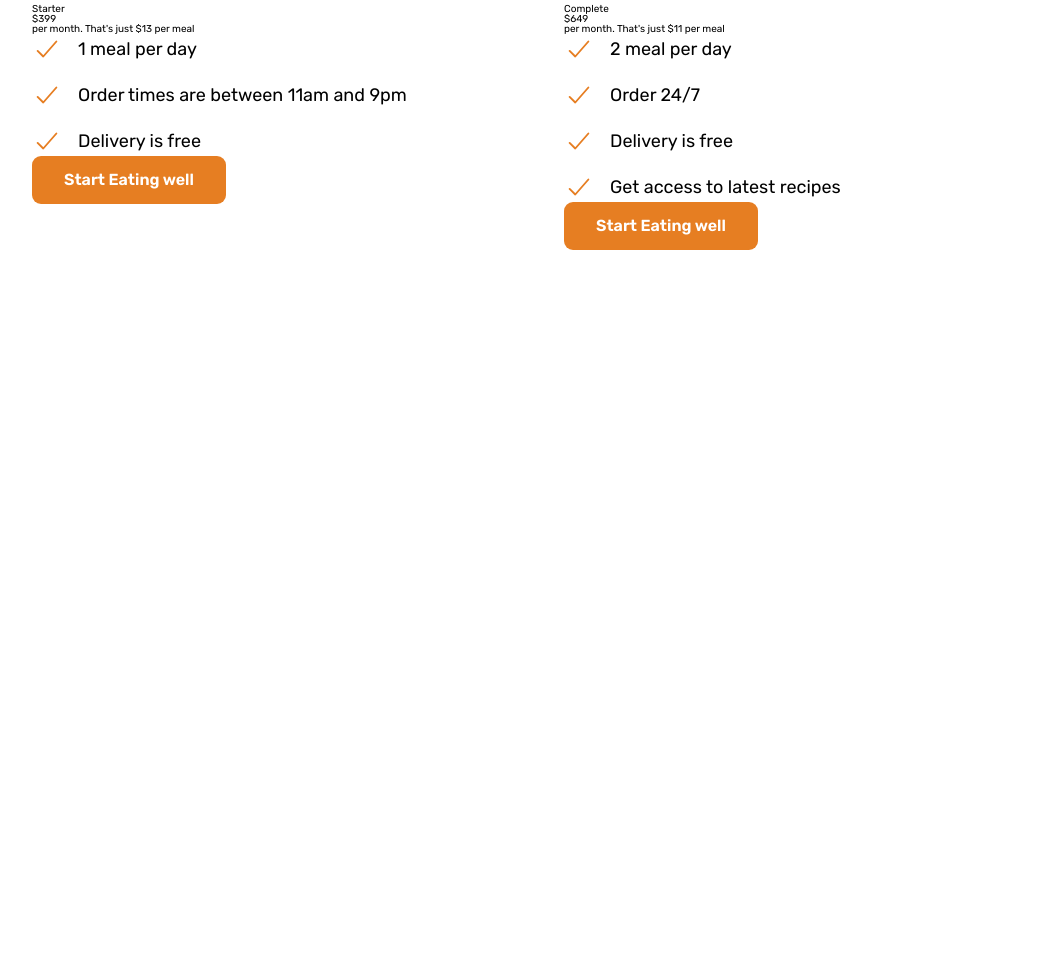
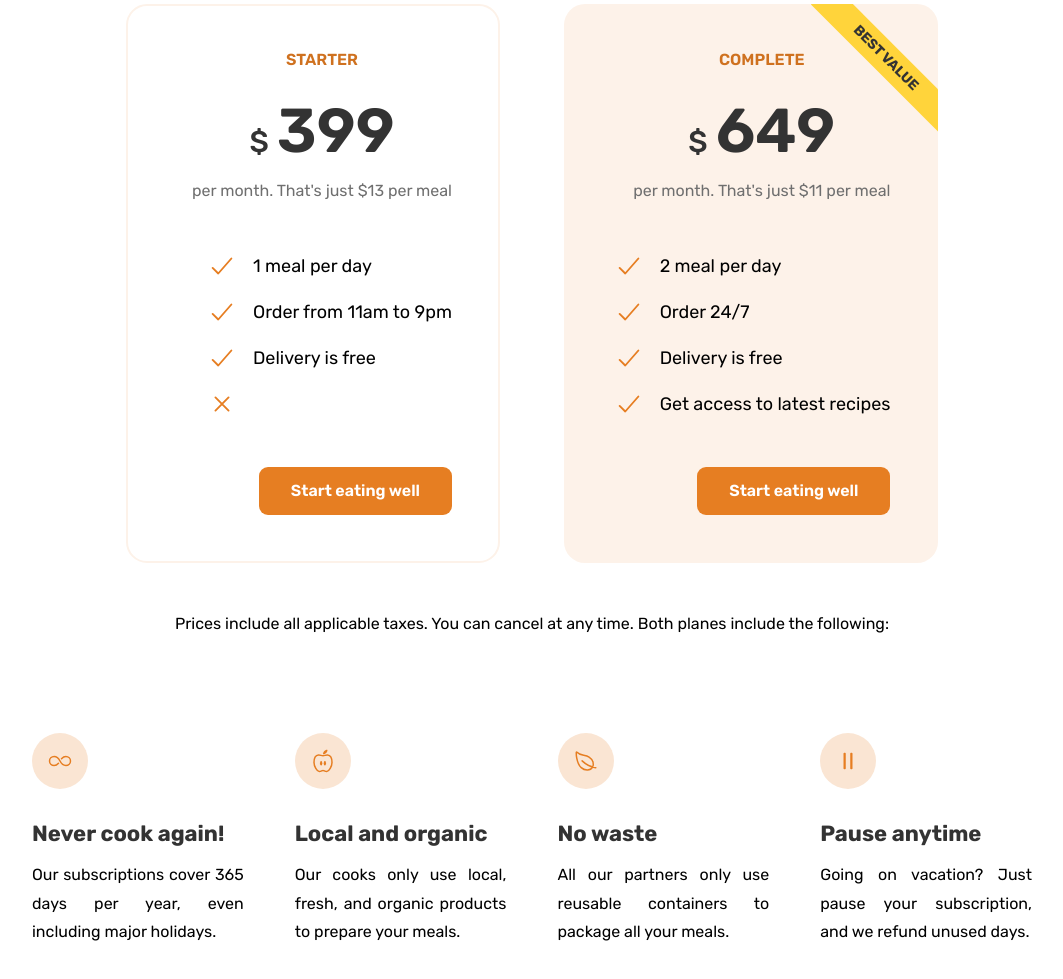
Before and after one commit to Rocky-2003/omnifoodWebsite, a plain HTML site: page index.html in a window 1280 px wide. Shown: the part 4448-5427 px from the top of the page, without its empty margins (108-1171 px from the left). Before the commit the page ends 4794 px from the top, so only its background shows below. Drawn offline with nearby package versions, Linux system fonts and the light colour scheme.

Commit message:
completed pricing section

```diff
--- a/css/general.css
+++ b/css/general.css
@@ -76,7 +76,7 @@ body {
 /*! ****************************** */
 /*! GENERAL COMPONENT */
 /*! ****************************** */
-strong {
+.strong {
   font-weight: 500;
 }
 
@@ -92,6 +92,9 @@ strong {
   column-gap: 6.4rem;
 }
 
+.grid:not(:last-child) {
+  margin-bottom: 9.6rem;
+}
 .grid--2-cols {
   grid-template-columns: repeat(2, 1fr);
 }
@@ -202,7 +205,7 @@ strong {
   margin-right: 1.6rem !important;
 }
 
-.margin-right-md {
+.margin-bottom-md {
   margin-bottom: 4.8rem !important;
 }
 
--- a/css/style.css
+++ b/css/style.css
@@ -388,11 +388,113 @@
   padding: 9.6rem 0;
 }
 
+.pricing-plan {
+  border-radius: 21px;
+  width: 80%;
+  justify-items: end;
+}
+
+.pricing-plan--starter {
+  justify-self: end;
+  border: 2px solid #fdf2e9;
+  padding: 4.6rem;
+}
+
+.pricing-plan--complete {
+  /* transform: scale(105%); */
+  padding: 4.8rem;
+  background-color: #fdf2e9;
+  position: relative;
+  overflow: hidden;
+}
+
+.pricing-plan--complete::after {
+  content: "Best value";
+  position: absolute;
+  top: 7%;
+  right: -10%;
+  font-size: 1.4rem;
+  font-weight: 700;
+  color: #333;
+  padding: 0.8rem 4.8rem;
+  text-transform: uppercase;
+  transform: rotate(45deg);
+  background-color: #ffd43b;
+}
+
+.plan-header {
+  text-align: center;
+  margin-bottom: 4.8rem;
+}
+
 .plan-name {
+  color: #cf711f;
+  font-weight: 600;
+  font-size: 1.6rem;
+  text-transform: uppercase;
+  letter-spacing: 0.75;
+  margin-bottom: 3.2rem;
 }
 
 .plan-price {
+  font-size: 6.2rem;
+  font-weight: 600;
+  color: #333;
+  margin-bottom: 1.6rem;
+}
+
+.plan-price span {
+  font-size: 3rem;
+  font-weight: 500;
+  margin-right: 0.8rem;
 }
 
 .plan-text {
+  font-size: 1.6rem;
+  line-height: 1.6;
+  color: #6f6f6f;
 }
+
+.plan-sign-up {
+  text-align: center;
+  margin-top: 4.8rem;
+}
+
+.plan-details {
+  font-size: 1.6rem;
+  line-height: 1.6;
+  text-align: center;
+}
+
+.feature-container {
+  gap: 5.1rem;
+}
+
+.feature-icon {
+  color: #e67e22;
+  height: 2.4rem;
+  width: 2.4rem;
+  padding: 1.6rem;
+  background-color: #fae5d3;
+  border-radius: 50%;
+  margin-bottom: 3.2rem;
+}
+
+.feature-title {
+  font-size: 2.2rem;
+  color: #333;
+  font-weight: 700;
+  margin-bottom: 1.6rem;
+}
+.feature-text {
+  font-size: 1.6rem;
+  line-height: 1.8;
+  text-align: justify;
+}
+
+/*! ****************************** */
+/*! CTA   SECTION */
+/*! ***************************  */
+
+.section-cta {
+}
--- a/index.html
+++ b/index.html
@@ -158,7 +158,7 @@
             Omnifood AI chooses from 5,000+ recipes
           </h2>
         </div>
-        <div class="container grid grid--3-cols margin-right-md">
+        <div class="container grid grid--3-cols margin-bottom-md">
           <div class="meal">
             <img
               src="./img/meals/meal-1.jpg"
@@ -408,11 +408,14 @@
             Eating well without breaking the bank
           </h2>
         </div>
-        <div class="container grid grid--2-cols">
-          <div class="pricing-plan">
+
+        <div class="container grid grid--2-cols margin-bottom-md">
+          <div class="pricing-plan pricing-plan--starter">
+            <header class="plan-header">
               <p class="plan-name">Starter</p>
               <p class="plan-price"><span>$</span>399</p>
               <p class="plan-text">per month. That's just $13 per meal</p>
+            </header>
             <ul class="list">
               <li class="list-item">
                 <ion-icon class="list-icon" name="checkmark-outline"></ion-icon
@@ -420,19 +423,27 @@
               </li>
               <li class="list-item">
                 <ion-icon class="list-icon" name="checkmark-outline"></ion-icon
-                ><span>Order times are between 11am and 9pm</span>
+                ><span>Order from 11am to 9pm</span>
               </li>
+
               <li class="list-item">
                 <ion-icon class="list-icon" name="checkmark-outline"></ion-icon
                 ><span> Delivery is free</span>
               </li>
+              <li class="list-item">
+                <ion-icon class="list-icon" name="close-outline"></ion-icon>
+              </li>
             </ul>
-            <a href="#" class="btn btn--full"> Start Eating well </a>
+            <div class="plan-sign-up">
+              <a href="#" class="btn btn--full"> Start eating well </a>
             </div>
-          <div class="pricing-plan">
+          </div>
+          <div class="pricing-plan pricing-plan--complete">
+            <header class="plan-header">
               <p class="plan-name">Complete</p>
               <p class="plan-price"><span>$</span>649</p>
               <p class="plan-text">per month. That's just $11 per meal</p>
+            </header>
             <ul class="list">
               <li class="list-item">
                 <ion-icon class="list-icon" name="checkmark-outline"></ion-icon
@@ -451,8 +462,56 @@
                 ><span> Get access to latest recipes</span>
               </li>
             </ul>
-            <a href="#" class="btn btn--full"> Start Eating well </a>
+            <div class="plan-sign-up">
+              <a href="#" class="btn btn--full"> Start eating well </a>
             </div>
+          </div>
+        </div>
+        <div class="container grid">
+          <aside class="plan-details">
+            Prices include all applicable taxes. You can cancel at any time.
+            Both planes include the following:
+          </aside>
+        </div>
+        <div class="container grid grid--4-cols feature-container">
+          <div class="feature">
+            <ion-icon class="feature-icon" name="infinite-outline"></ion-icon>
+            <p class="feature-title">Never cook again!</p>
+            <p class="feature-text">
+              Our subscriptions cover 365 days per year, even including major
+              holidays.
+            </p>
+          </div>
+          <div class="feature">
+            <ion-icon class="feature-icon" name="nutrition-outline"></ion-icon>
+            <p class="feature-title">Local and organic</p>
+            <p class="feature-text">
+              Our cooks only use local, fresh, and organic products to prepare
+              your meals.
+            </p>
+          </div>
+          <div class="feature">
+            <ion-icon class="feature-icon" name="leaf-outline"></ion-icon>
+            <p class="feature-title">No waste</p>
+            <p class="feature-text">
+              All our partners only use reusable containers to package all your
+              meals.
+            </p>
+          </div>
+          <div class="feature">
+            <ion-icon class="feature-icon" name="pause-outline"></ion-icon>
+            <p class="feature-title">Pause anytime</p>
+            <p class="feature-text">
+              Going on vacation? Just pause your subscription, and we refund
+              unused days.
+            </p>
+          </div>
+        </div>
+      </section>
+      <section class="section-cta">
+        <div class="container cta">
+          <div class="cta-text-box">CTA</div>
+          <div class="cta-img-box">IMAGE</div>
         </div>
       </section>
     </main>
```
Lines whose indentation alone changed are shown as unchanged.
